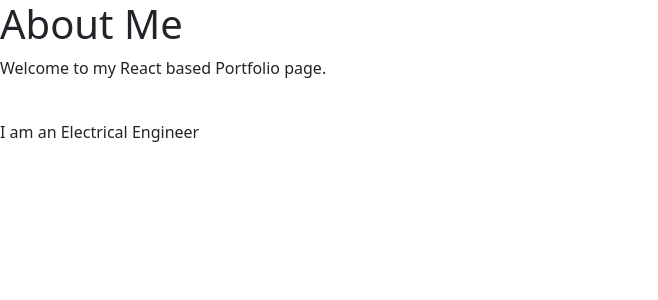
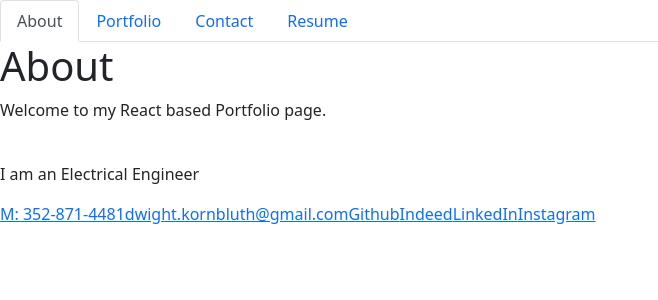
Before and after one commit to DeeScrump/reactfolio-app, a React (Create React App) app: page / in a window 1280 px wide. Shown: the top 300 px of the page, without its empty margins (0-658 px from the left). Built offline with nearby package versions, Linux system fonts and the light colour scheme.

Commit message:
got links to work

```diff
--- a/src/components/footer.js
+++ b/src/components/footer.js
@@ -1,15 +1,15 @@
 import React from 'react';
 
-export default function footBar() {
+export default function FootBar() {
     return (
-        <footer class="card-body text-center">
-            <div class="card-body d-wrap-flex">
-                <a class="px-2" href="#352-871-4481" alt="Mobile Number">M: 352-871-4481</a>
-                <a class="px-2" href="#email" alt="Email">dwight.kornbluth@gmail.com</a>
-                <a class="px-2" href="https://github.com/DeeScrump" alt="Link to Github Repositories">Github</a>
-                <a class="px-2" href="https://my.indeed.com/p/dwightk-zuz0jhm" alt="Link to Indeed">Indeed</a>
-                <a class="px-2" href="https://www.linkedin.com/in/dwight-c-kornbluth-ii/" alt="Link to LinkedIn">LinkedIn</a>
-                <a class="px-2" href="https://www.instagram.com/flga.agent.lifehealth.realtor/" alt="Link to Instagram">Instagram</a>
+        <footer>
+            <div>
+                <a href="#352-871-4481" alt="Mobile Number">M: 352-871-4481</a>
+                <a href="#email" alt="Email">dwight.kornbluth@gmail.com</a>
+                <a href="https://github.com/DeeScrump" alt="Link to Github Repositories">Github</a>
+                <a href="https://my.indeed.com/p/dwightk-zuz0jhm" alt="Link to Indeed">Indeed</a>
+                <a href="https://www.linkedin.com/in/dwight-c-kornbluth-ii/" alt="Link to LinkedIn">LinkedIn</a>
+                <a href="https://www.instagram.com/flga.agent.lifehealth.realtor/" alt="Link to Instagram">Instagram</a>
             </div>
     </footer>
     )
--- a/src/components/header.js
+++ b/src/components/header.js
@@ -1,55 +1,47 @@
 import React, { useState } from 'react';
-import navBar from './Navigation';
-import footBar from './Footer';
+import NavBar from './Navigation';
+import FootBar from './Footer';
 import Project from './Project';
 
 
 export default function Header() {
-  const [currentPage, setCurrentPage] = useState('AboutMe');
+  const [currentPage, setCurrentPage] = useState('About');
 
   // This method is checking to see what the value of `currentPage` is. Depending on the value of currentPage, we return the corresponding component to render.
   const renderPage = () => {
-    if (currentPage === 'AboutMe') {
+    if (currentPage === 'About') {
         return (
             <div>
-                {navBar}
-                <h1>About Me</h1>
+                <h1>About</h1>
                 <p>Welcome to my React based Portfolio page.</p>
                 <br></br>
                 <p>I am an Electrical Engineer</p>
-                {footBar}
+                <FootBar />
             </div>
         );
     }
     if (currentPage === 'Portfolio') {
         return (
-            <div>
-                {navBar}
-                <Project />
-                {footBar}
-            </div>
+            <Project />,
+            <FootBar />
         );
     }
-    if (currentPage === 'ContactMe') {
+    if (currentPage === 'Contact') {
         return (
             <div>
-                {navBar}
-                <h1>About Me</h1>
-                <p>Welcome to my React based Portfolio page.</p>
-                <br></br>
-                <p>I am an Electrical Engineer</p>
-                {footBar}
+                <h1>Contact</h1>
+                <form>
+                    <input>Stuff</input>
+                </form>
+                <FootBar />
             </div>
         );
     }
     return (
         <div>
-            {navBar}
-            <h1>About Me</h1>
-            <p>Welcome to my React based Portfolio page.</p>
-            <br></br>
-            <p>I am an Electrical Engineer</p>
-            {footBar}
+            <h1>Resume</h1>
+            <p>Click here for my resume.</p>
+            <FootBar />
         </div>
       );
   };
@@ -59,7 +51,7 @@ export default function Header() {
   return (
     <div>
       {/* We are passing the currentPage from state and the function to update it */}
-      <navBar currentPage={currentPage} handlePageChange={handlePageChange} />
+      <NavBar currentPage={currentPage} handlePageChange={handlePageChange} />
       {/* Here we are calling the renderPage method which will return a component  */}
       {renderPage()}
     </div>
--- a/src/components/navigation.js
+++ b/src/components/navigation.js
@@ -1,18 +1,18 @@
 import React from 'react';
 
-export default function navBar({ currentPage, handlePageChange }) {
+export default function NavBar({ currentPage, handlePageChange }) {
     return (
         <nav>
             <ul className="nav nav-tabs">
                 <li className="nav-item">
                 <a
-                    href="#aboutme"
-                    onClick={() => handlePageChange('AboutMe')}
+                    href="#about"
+                    onClick={() => handlePageChange('About')}
                     // This is a conditional (ternary) operator that checks to see if the current page is "Home"
                     // If it is, we set the current page to 'nav-link-active', otherwise we set it to 'nav-link'
-                    className={currentPage === 'AboutMe' ? 'nav-link active' : 'nav-link'}
+                    className={currentPage === 'About' ? 'nav-link active' : 'nav-link'}
                 >
-                    About Me
+                    About
                 </a>
                 </li>
                 <li className="nav-item">
@@ -27,12 +27,12 @@ export default function navBar({ currentPage, handlePageChange }) {
                 </li>
                 <li className="nav-item">
                 <a
-                    href="#contactme"
-                    onClick={() => handlePageChange('ContactMe')}
+                    href="#contact"
+                    onClick={() => handlePageChange('Contact')}
                     // Check to see if the currentPage is `Blog`, and if so we use the active link class from bootstrap. Otherwise, we set it to a normal nav-link
-                    className={currentPage === 'ContactMe' ? 'nav-link active' : 'nav-link'}
+                    className={currentPage === 'Contact' ? 'nav-link active' : 'nav-link'}
                 >
-                    Contact Me
+                    Contact
                 </a>
                 </li>
                 <li className="nav-item">
```
